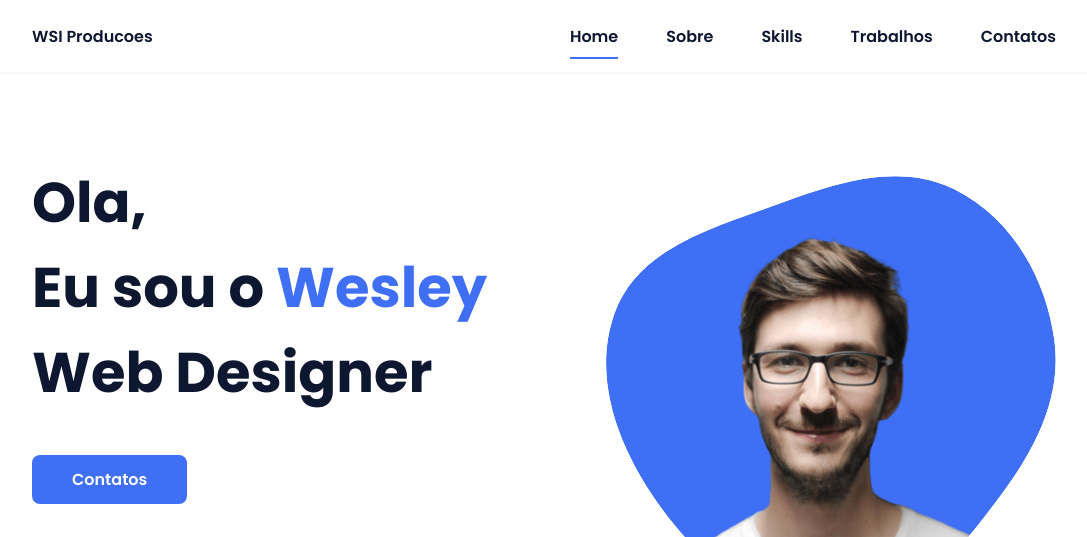
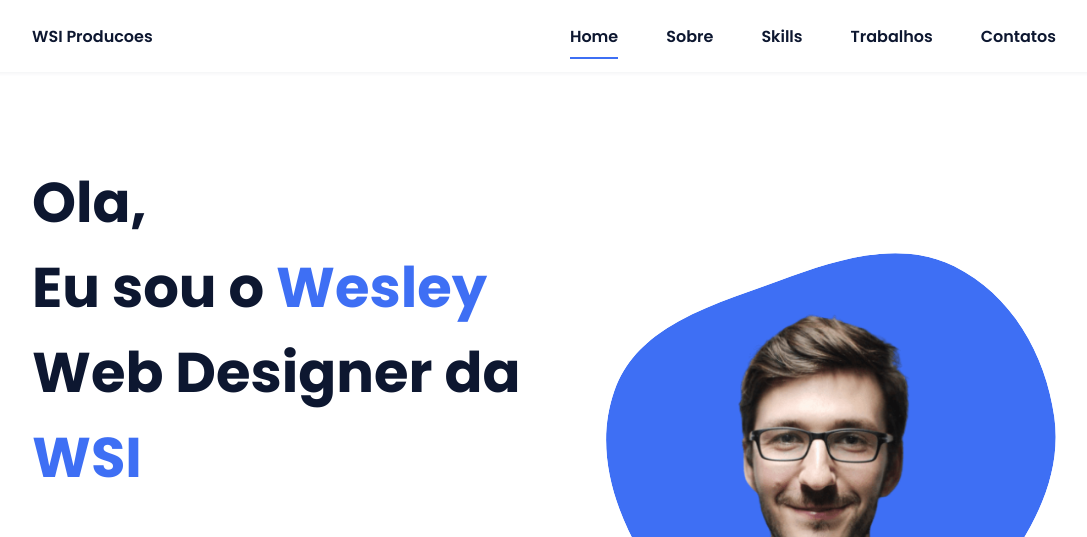
Before and after one commit to studioswsiproducoes/studioswsiproducoes, a plain HTML site: page index.html in a window 1280 px wide. Shown: the top 537 px of the page, without its empty margins (96-1183 px from the left). Drawn offline with nearby package versions, Linux system fonts and the light colour scheme.

Commit message:
Update index.html
wsi on

```diff
--- a/index.html
+++ b/index.html
@@ -39,7 +39,7 @@
             <!--===== HOME =====-->
             <section class="home bd-grid" id="home">
                 <div class="home__data">
-                    <h1 class="home__title">Ola,<br>Eu sou o  <span class="home__title-color">Wesley</span><br> Web Designer </h1>
+                    <h1 class="home__title">Ola,<br>Eu sou o  <span class="home__title-color">Wesley</span><br> Web Designer da <br><span class="home__title-color">WSI</span> </h1>
 
                     <a href="#" class="button">Contatos</a>
                 </div>
```
